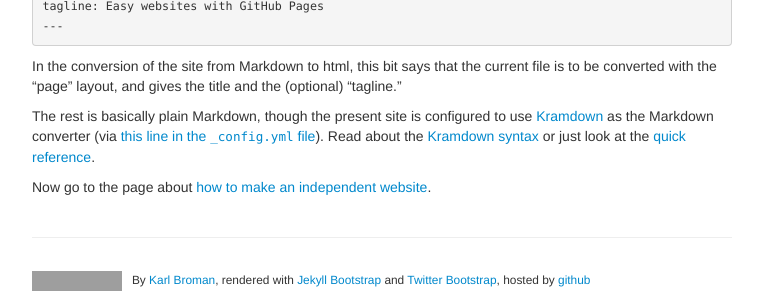
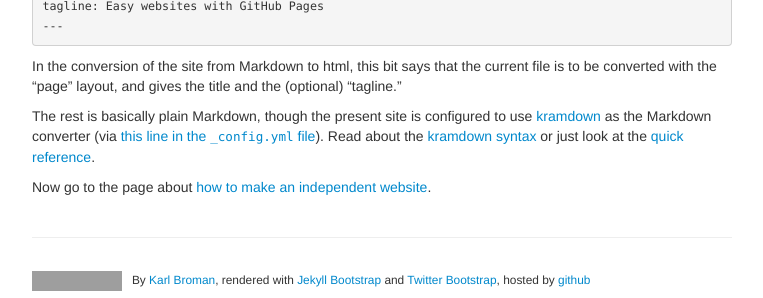
Before and after one commit to kbroman/simple_site, a Jekyll site: the page built from pages/overview.md, in a window 1280 px wide, cut to the strip 1051-1349 px from the top of the page. Shown: the whole strip, without its empty margins (258-1021 px from the left). Built offline with Jekyll 4.4.1, drawn with Linux system fonts in a browser that asks for light colours; grey boxes are pictures that could not be loaded.

```diff
--- a/_config.yml
+++ b/_config.yml
@@ -18,7 +18,7 @@ author :
 
 production_url : http://kbroman.github.io/simple_site
 
-# Tell Github to use the Kramdown markdown interpreter
+# Tell Github to use the kramdown markdown interpreter
 # (see https://help.github.com/articles/migrating-your-pages-site-from-maruku)
 markdown: kramdown
 
--- a/pages/overview.md
+++ b/pages/overview.md
@@ -90,10 +90,10 @@ that the current file is to be converted with the &ldquo;page&rdquo;
 layout, and gives the title and the (optional) &ldquo;tagline.&rdquo;
 
 The rest is basically plain Markdown, though the present site is
-configured to use [Kramdown](http://kramdown.gettalong.org/) as the
+configured to use [kramdown](http://kramdown.gettalong.org/) as the
 Markdown converter (via
 [this line in the `_config.yml` file](https://github.com/kbroman/simple_site/blob/gh-pages/_config.yml#L23)).
-Read about the [Kramdown syntax](http://kramdown.gettalong.org/syntax.html)
+Read about the [kramdown syntax](http://kramdown.gettalong.org/syntax.html)
 or just look at the
 [quick reference](http://kramdown.gettalong.org/quickref.html).
 
```
Also changed, not shown: pages/resources.md (+1 -1 lines).
